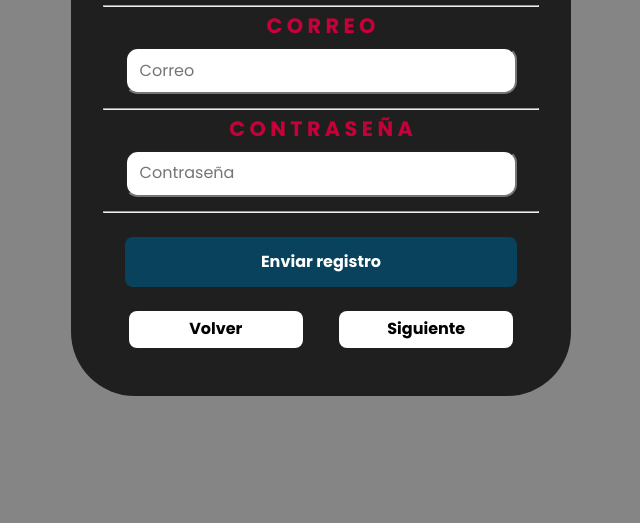
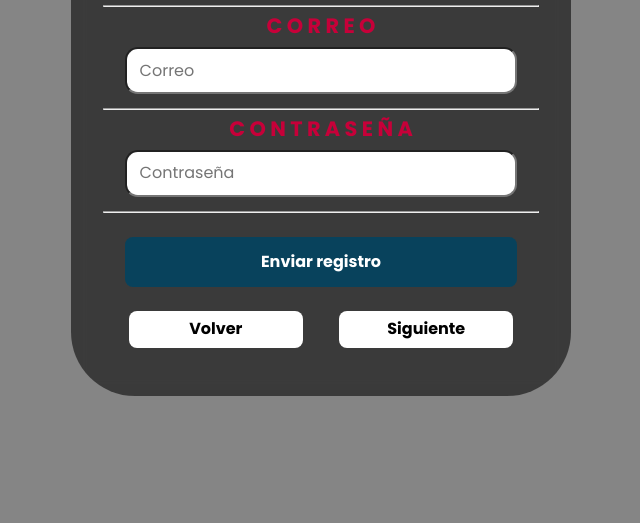
Before and after one commit to RodrigoOsor1o/hastiget, a plain HTML site: page index3.html in a window 1280 px wide. Shown: the part 277-800 px from the top of the page, without its empty margins (319-959 px from the left). Drawn offline with Linux system fonts and the light colour scheme.

```diff
--- a/style3.css
+++ b/style3.css
@@ -171,7 +171,8 @@
 }
 
 .bg-blacktras{
-    background-color: #000000c4;
+    background-color: #0000008f;
+    backdrop-filter: blur(0.4rem);
 }
 
 .bg-black{
```
Also changed, not shown: style.css (+0 -8 lines).
